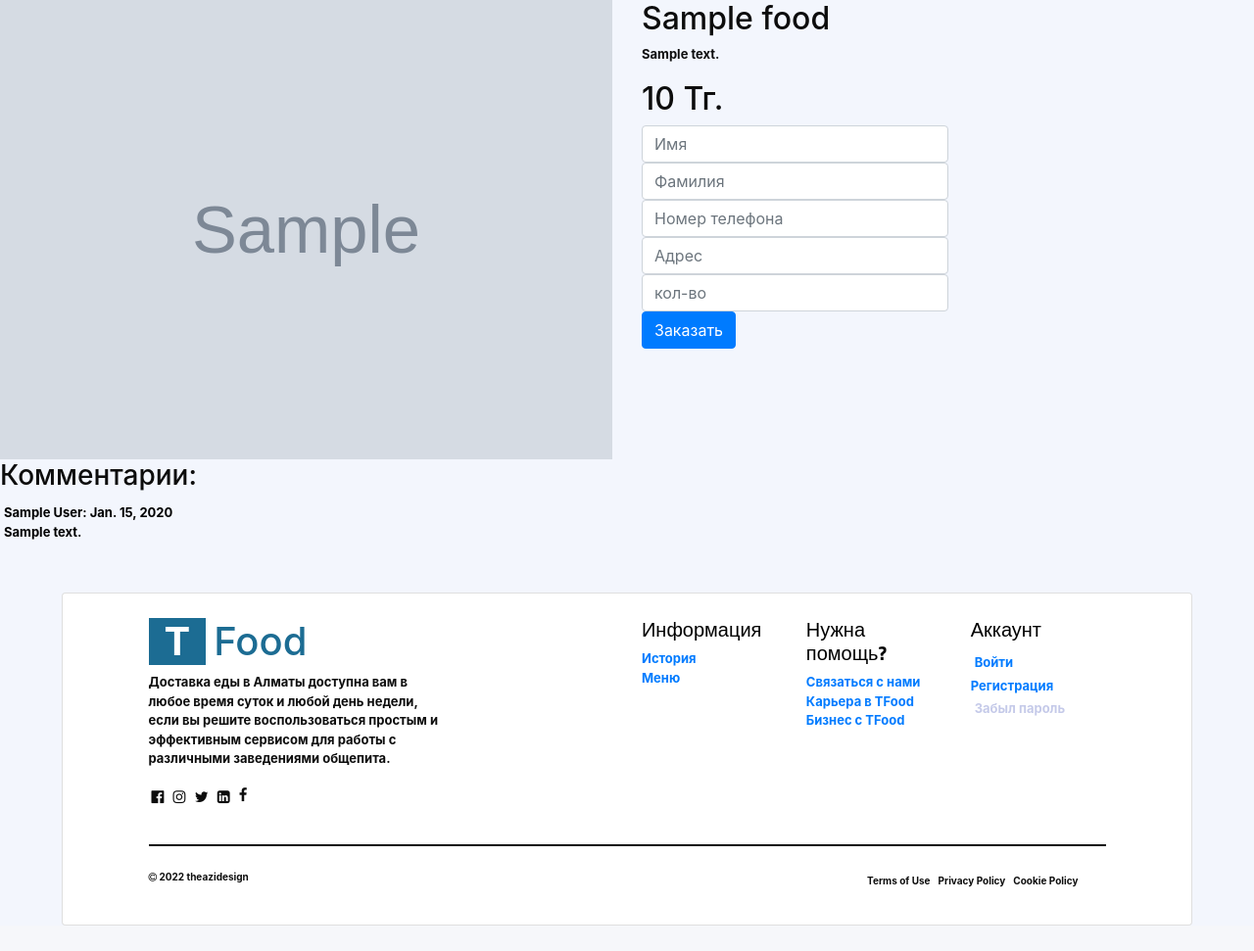
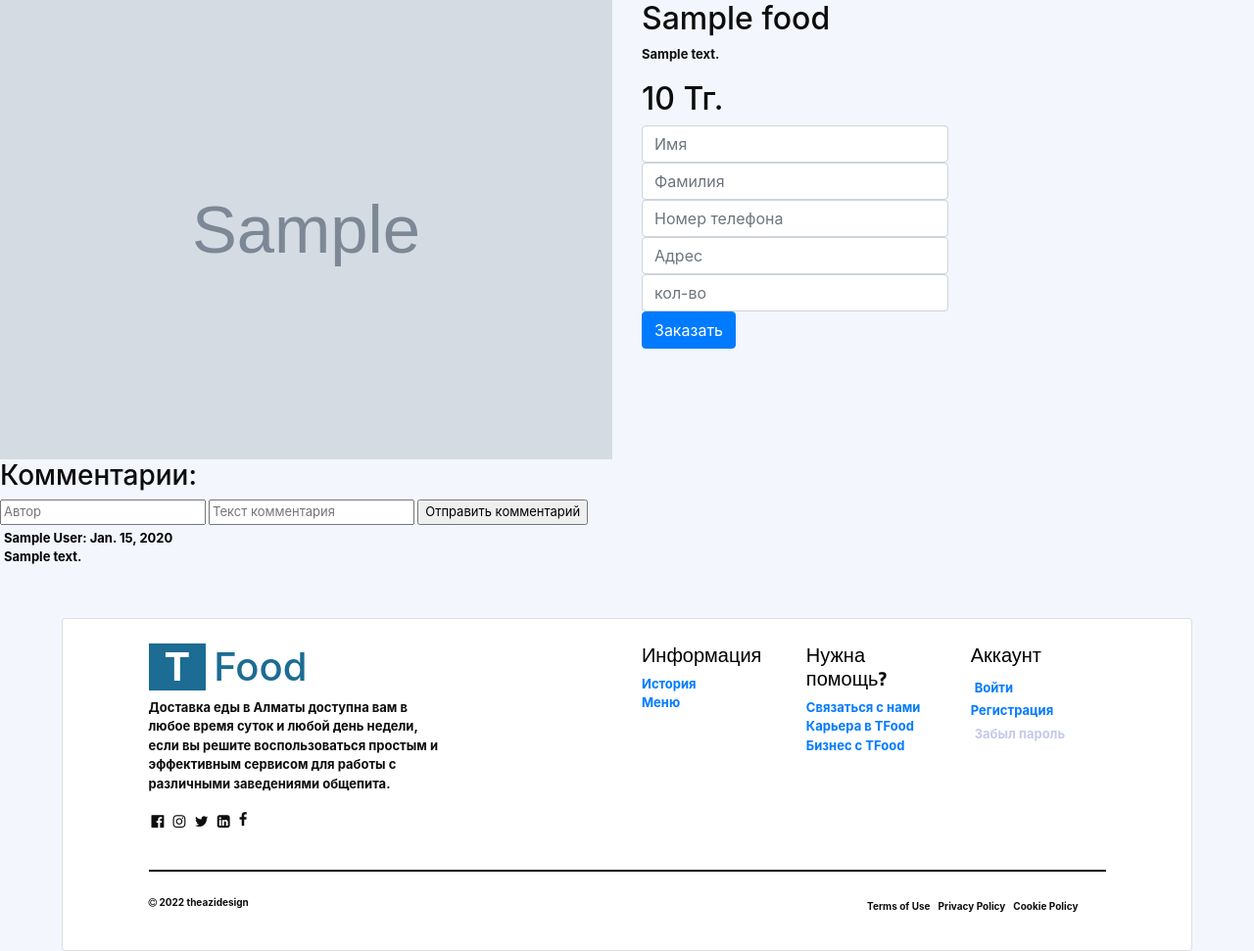
Before and after one commit to Dalmaz01/food-store, a Django app: page /food/1 in a window 1280 px wide. Shown: the part 740-1711 px from the top of the page at 98% size. Before the commit the page ends 1685 px from the top, so only its background shows below. Run offline with Django 4.2, Linux system fonts and the light colour scheme; tables that the repository leaves empty hold one stand-in row (values such as "Sample post"); grey boxes marked "Sample" are stand-in pictures; some libraries are stand-ins or nearby versions.

Commit message:
Comments adding is modificated. Foods price is repairing.

```diff
--- a/main/templates/main/career.html
+++ b/main/templates/main/career.html
@@ -29,7 +29,6 @@
         <input type="text" placeholder="ФИО" name="full_name" class="form-control w-50">
         <input type="text" placeholder="Эл. адрес" name="email" class="form-control w-50">
         <input type="text" placeholder="Желаемая должность" name="stuff" class="form-control w-50">
-        <span>Загрузите свое резюме</span><input type="file" placeholder="Загрузите свое резюме" name="resume" class="form-control w-50">
         <input type="text" placeholder="Сопроводительное письмо" name="message" class="form-control w-50">
         <input type="submit" value="Отправить" class="btn btn-primary">
     </form>
--- a/main/templates/main/food_detail.html
+++ b/main/templates/main/food_detail.html
@@ -16,7 +16,7 @@
             <h2>{{ food.name }}</h2>
             <p>{{ food.description }}</p>
             <h2>{{ food.price }} Тг.</h2>
-            <form method="post">
+            <form method="post" name="order">
                 {% csrf_token %}
                 <input type="text" placeholder="Имя" name="first_name" class="form-control w-50">
                 <input type="text" placeholder="Фамилия" name="last_name" class="form-control w-50">
@@ -30,16 +30,20 @@
     </div>
 
     <h3>Комментарии:</h3>
-<!--    <div class="row">-->
-<!--        <div class="col-sm-12">-->
-<!--            <form method="post">-->
-<!--                {% csrf_token %}-->
-<!--                <input type="text" name="author" placeholder="Автор">-->
-<!--                <input type="text" name="comment" placeholder="Текст комментария">-->
-<!--                <input type="submit" value="Отправить комментарий">-->
-<!--            </form>-->
-<!--        </div>-->
-<!--    </div>-->
+    <div class="row">
+        <div class="col-sm-12">
+            <form method="post" action="{% url 'main:add_comment' food.pk %}">
+                {% csrf_token %}
+                {% if user.is_authenticated %}
+                <input type="text" name="comment" placeholder="Текст комментария">
+                {% else %}
+                <input type="text" name="author" placeholder="Автор">
+                <input type="text" name="comment" placeholder="Текст комментария">
+                {% endif %}
+                <input type="submit" value="Отправить комментарий">
+            </form>
+        </div>
+    </div>
 
     <div class="row">
         <div class="col-sm-12">
--- a/main/urls.py
+++ b/main/urls.py
@@ -17,4 +17,5 @@ urlpatterns = [
     path('history', views.history_page, name='history_page'),
     path('career', views.career_page, name='career_page'),
     path('business', views.business_page, name='business_page'),
+    path('add_comment/<int:pk>', views.add_comment_view, name='add_comment'),
 ]
--- a/main/views.py
+++ b/main/views.py
@@ -3,7 +3,7 @@ from django.urls import reverse
 from . import models
 from django.contrib.auth import authenticate, login, logout
 from django.contrib.auth.models import User
-from django.core.mail import send_mail
+from django.core.files.storage import FileSystemStorage
 
 
 def foods_page(request):
@@ -90,6 +90,21 @@ def food_detail_page(request, pk):
         #     food=food,
         # )
         return redirect(reverse('main:food_detail_page', args=(pk,)))
+
+
+def add_comment_view(request,pk):
+    if request.user.is_authenticated:
+        author = request.user.username
+    else:
+        author = request.POST.get("author", None)
+    food = models.Foods.objects.get(pk=pk)
+    comment_text = request.POST.get("comment", None)
+    models.Comment.objects.create(
+        author=author,
+        comment_text=comment_text,
+        food=food,
+    )
+    return redirect(reverse('main:food_detail_page', args=(pk,)))
 
 
 def profile_page(request):
@@ -206,13 +221,11 @@ def career_page(request):
         full_name = request.POST.get("full_name")
         email = request.POST.get("email")
         stuff = request.POST.get("stuff")
-        resume = request.POST.get("resume")
         message = request.POST.get("message")
         models.Career.objects.create(
             full_name=full_name,
             email=email,
             stuff=stuff,
-            resume=resume,
             message=message
         )
         return redirect(reverse('main:career_page'))
```
